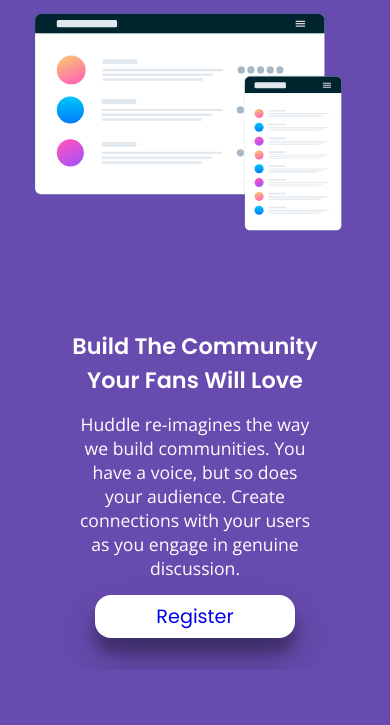
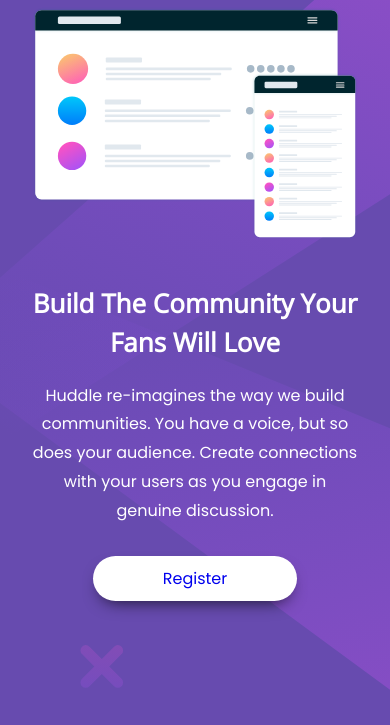
Before and after one commit to Erich-z/huddle-landing-page-with-single-introductory-section-master-1-, a plain HTML site: page index.html in a window 390 px wide. Shown: the part 119-844 px from the top of the page. Drawn offline with nearby package versions, Linux system fonts and the light colour scheme.

Commit message:
arrumeia

```diff
--- a/css/style.css
+++ b/css/style.css
@@ -8,196 +8,93 @@
     padding: 0;
     text-decoration: none;
     box-sizing: border-box;
-    overflow-x: hidden;
+
 }
+
 body{
   background-image: url(/images/bg-desktop.svg);
-    background-position: center;
   background-repeat: no-repeat;
-    background-attachment: fixed;
   background-size: cover;
+  min-height: 100vh;
   background-color: hsl(257, 40%, 49%);
-    width: 100vw;
+}
+
+.container{
+    max-width: 1320px;
+    margin: 0 auto;
     height: 100vh;
 }
 .box{
   display: flex;
-    width: 100vw;
+  flex-direction: column;
+  justify-content: space-between;
+  height: 90%;
+  padding-top: 40px;
+  padding-bottom: 40px;
+  margin: 0 2rem;
+}
+.box .img-top img{
+    width: 170px;
+    padding-bottom: 20px;
+}
+.box-main {
+    display: flex;
+    align-items: center;
+    gap: 40px;
+}
 
+.txt-main h1{
+  color: #fff;
+  font-family: "Open Sans", sans-serif;
+  font-size: 36px;
+  line-height: 1.7;
+  margin-bottom: 20px;
 }
-.content{
-    display: flex;
-    flex-direction: column;
-    max-width: 15vw;
-    margin: 5rem;
+.txt-main p{
+  color: #fff;
+  font-family: "Poppins", sans-serif;
+  line-height: 1.8;
+  margin-bottom: 30px;
 }
-.content1{
-    display: flex;
-    flex-direction: column;
-    max-width: 50vw;
-    margin: 0rem 5rem 5rem 5rem;
+
+.txt-main a{
+  display: inline-block;
+  font-family: "Poppins", sans-serif;
+  background: #fff;
+  padding: 13px 50px;
+  border-radius: 25px;
+  text-decoration: none;
+  box-shadow: 0 8px 17px -8px rgba(0, 0, 0, 0.8);
+  transition: all 0.3s ease;
 }
-.content2{
-    display: flex;
-    flex-direction: column;
-    width: 39vw;
-    margin-top: 2rem;
-}
-.content2 h1{
-    font-family: 'Poppins', sans-serif;
-    flex-wrap: wrap;
-    font-size: 2.5rem;
-    max-width: 29vw;
-    color: #ffff;
-}
-.content2 p{
-    color: #ffff;
-    font-family: 'Open Sans', sans-serif;
-    font-size: 1.2rem;
-    margin-top: 0.5rem;
-    flex-wrap: wrap;
-    max-width: 33vw;
-}
-.content2 a{
-    background-color: #ffff;
-    max-width: 10vw;
-    height: 5vh;
-    display: flex;
-    justify-content: center;
-    align-items: center;
-    border-radius: 2rem;
-    font-family: 'Poppins', sans-serif;
-    margin-top: 2rem;
-    font-size: 1.2rem;
-    box-shadow: rgba(0, 0, 0, 0.3) 0px 19px 38px, rgba(0, 0, 0, 0.22) 0px 15px 12px;
-
-}
-.content2 a:hover{
-    background-color:  hsl(300, 69%, 71%);
-    color: #ffff;
+.txt-main a:hover{
+  background-color: hsl(300, 69%, 71%);
+  color: white;
 }
 
 @media only screen and (max-width: 1440px) {
-    body{
-        background-image: url(./images/bg-mobile.svg);
-    }
-    .box{
-        display: flex;
-        flex-direction: column;
-        width: 100vw;
-        margin: 0;
-        overflow-x: hidden;
-    }
-    .content{
-        max-width: 35vw;
-        margin: 2rem;
-
-    }
-    .content1{
-        display: flex;
-        margin: 2rem 2rem 2rem 2rem;
-        max-width: 80vw;
-        justify-content: center;
-    }
-
-    .content2{
-        display: flex;
-        align-items: center;
-        justify-content: center;
-        padding: 2rem;
+    .img-top img {
       width: 100%;
-
-    }
-    .content2 h1{
-        display: flex;
-        flex-direction: column;
-        align-items: center;
-        margin: 0 auto;
-        text-align: center;
-        justify-content: center;
-        width: 300px;
-        max-width: 300px;
-        flex-wrap: wrap;
-        font-size: 1.7rem;
-    }
-    .content2 p{
-        max-width: 60vw;
-        flex-wrap: wrap;
-        text-align: center;
-        align-items: center;
-        justify-content: center;
-        margin: 15px;
-        height: auto;
-        font-size: 1.2rem;
-    }
-    .content2 a{
-        margin-top: 0;
-        margin: 0;
-        max-width: 100%;
-        width: 200px;
-        border-radius: 1rem;
     }
 }
 
+@media only screen and (max-width: 768px) {
 
-
-
-@media only screen and (max-width: 768px) {
-    body{
-        background-image: url(./images/bg-mobile.svg);
-    }
-    .box{
-        display: flex;
-        flex-direction: column;
-        margin: 0;
-    }
-    .content{
-        max-width: 35vw;
-        margin: 2rem;
-
-    }
-    .content1{
-        display: flex;
-        margin: 2rem 2rem 2rem 2rem;
-        max-width: 80vw;
-        justify-content: center;
+    .box-main .img-main img {
+        width: 100%;
     }
 
-    .content2{
-        display: flex;
-        align-items: center;
-        justify-content: center;
-        padding: 2rem;
-        width: 100%;
+    .box-main {
+      flex-direction: column;
+      text-align: center;
+    }
 
+    .txt-main h1 {
+      line-height: 1.5;
+      font-size: 26px;
     }
-    .content2 h1{
-        display: flex;
-        flex-direction: column;
-        align-items: center;
-        margin: 0 auto;
-        text-align: center;
-        justify-content: center;
-        width: 300px;
-        max-width: 300px;
-        flex-wrap: wrap;
-        font-size: 1.4rem;
-    }
-    .content2 p{
-        max-width: 60vw;
-        flex-wrap: wrap;
-        text-align: center;
-        align-items: center;
-        justify-content: center;
-        margin: 15px;
-        height: auto;
-        font-size: 1.1rem;
-    }
-    .content2 a{
-        margin-top: 0;
-        margin: 0;
-        max-width: 100%;
-        width: 200px;
-        border-radius: 1rem;
+
+    .txt-main a {
+      padding: 10px 70px;
     }
   }
--- a/index.html
+++ b/index.html
@@ -10,26 +10,30 @@
 <body>
 <main>
 
-    <div class="content">
-      <img src="./images/logo.svg" alt="">
+</main>
+  <div class="container">
+    <div class="box">
+       <div class="img-top">
+        <img src="./images/logo.svg" alt="">
     </div>
-
-    <div class="box">
-      <div class="content1">
+    <div class="box-main">
+      <div class="img-main">
         <img src="./images/illustration-mockups.svg" alt="">
       </div>
-      <div class="content2">
+      <div class="txt-main">
         <h1> Build The Community Your Fans Will Love</h1>
         <p>Huddle re-imagines the way we build communities. You have a voice, but so does your audience.
           Create connections with your users as you engage in genuine discussion. </p>
           <a href="#"> Register</a>
       </div>
     </div>
+    </div>
+  </div>
 
 
 
 
-</main>
+
 
 
 
```
Lines whose indentation alone changed are shown as unchanged.
